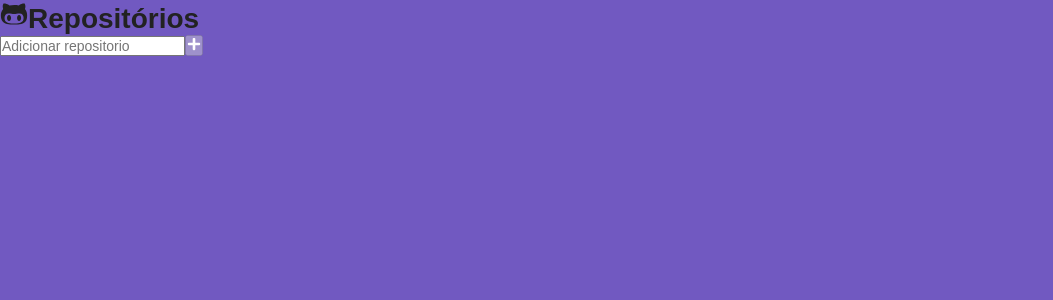
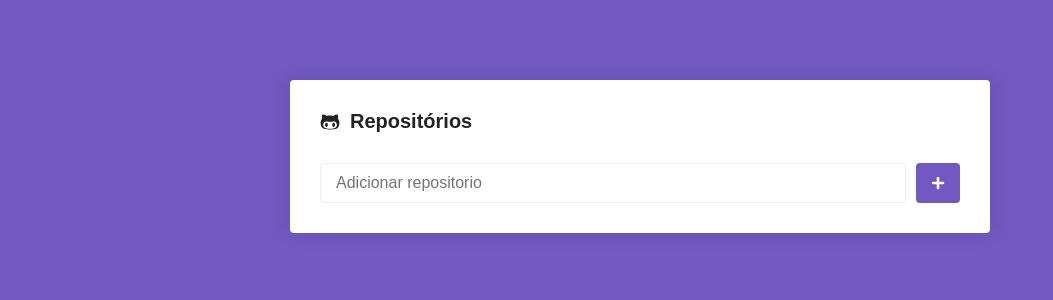
Before and after one commit to marcelochb/modulo05, a React (Create React App) app: page / in a window 1280 px wide. Shown: the top 300 px of the page, without its empty margins (0-1053 px from the left). Built offline with nearby package versions, Linux system fonts and the light colour scheme.

Commit message:
Estilizando pagina Main

```diff
--- a/src/pages/Main/styles.js
+++ b/src/pages/Main/styles.js
@@ -1,7 +1,49 @@
 import styled from 'styled-components';
 
-export const Container = styled.div``;
+export const Container = styled.div`
+  max-width: 700px;
+  background: #fff;
+  border-radius: 4px;
+  box-shadow: 0 0 20px rgba(0, 0, 0, 0.1);
+  padding: 30px;
+  margin: 80px auto;
 
-export const Form = styled.form``;
+  h1 {
+    font-size: 20px;
+    display: flex;
+    flex-direction: row;
+    align-items: center;
 
-export const SubmitButton = styled.button``;
+    svg {
+      margin-right: 10px;
+    }
+  }
+`;
+
+export const Form = styled.form`
+  margin-top: 30px;
+  display: flex;
+  flex-direction: row;
+
+  input {
+    flex: 1;
+    border: 1px solid #eee;
+    padding: 10px 15px;
+    border-radius: 4px;
+    font-size: 16px;
+  }
+`;
+
+export const SubmitButton = styled.button.attrs({
+  type: 'submit',
+})`
+  background: #7159c1;
+  border: 0;
+  padding: 0 15px;
+  margin-left: 10px;
+  border-radius: 4px;
+
+  display: flex;
+  justify-content: center;
+  align-items: center;
+`;
```
